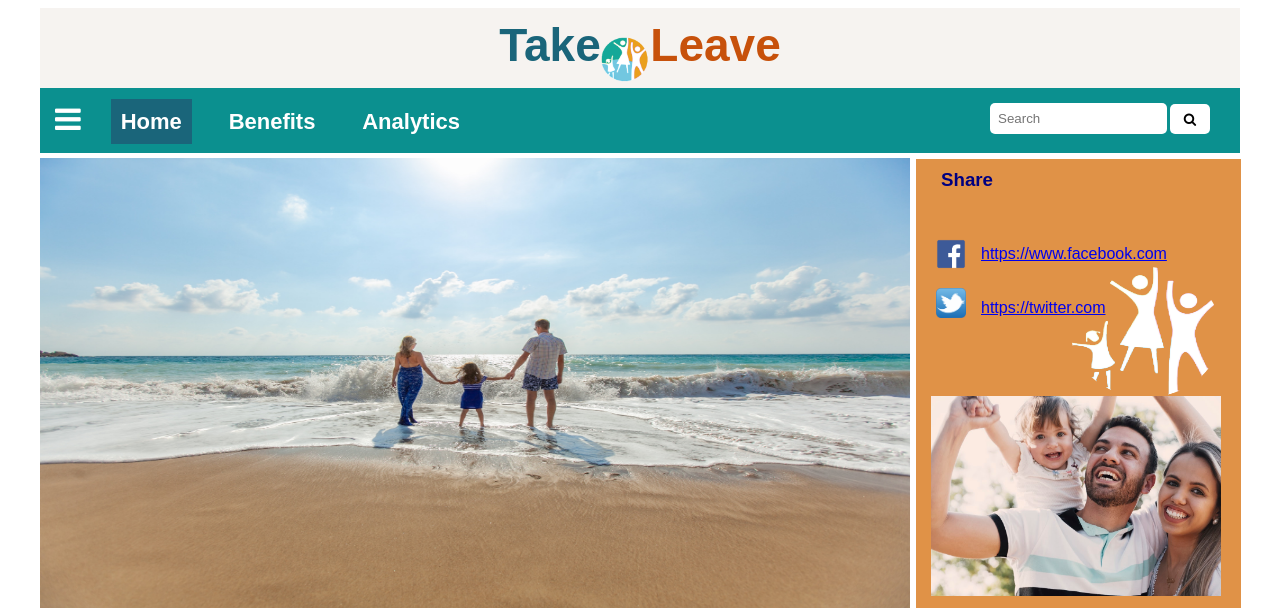
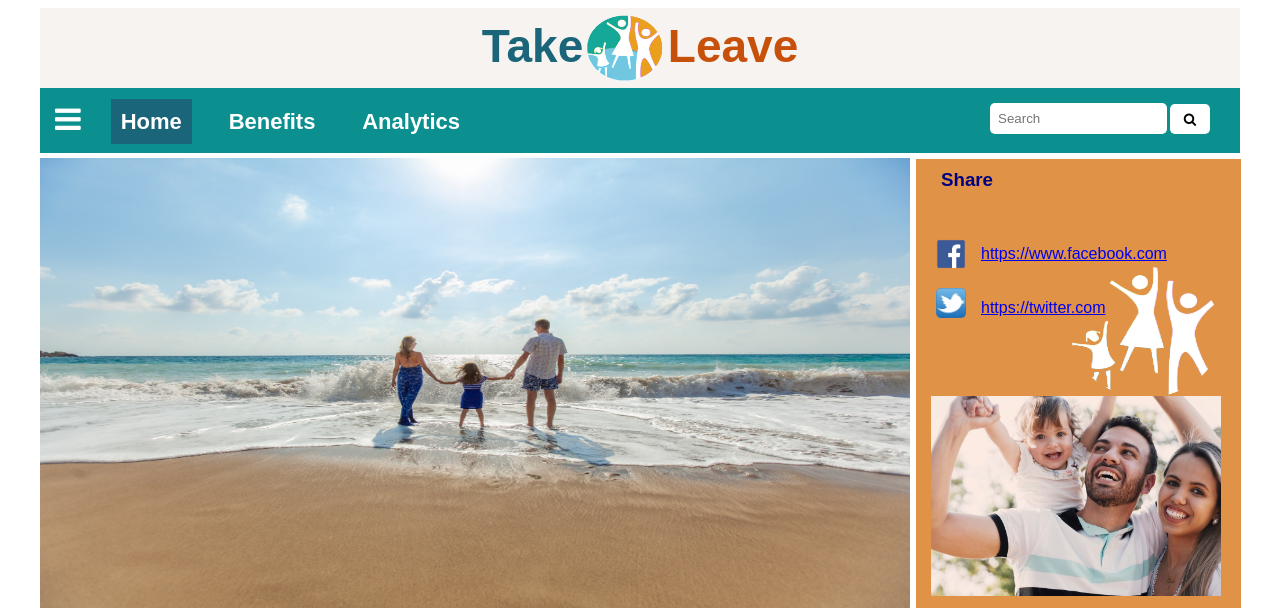
Before and after one commit to K00243723/fypproject, a PHP site: page / in a window 1280 px wide. Shown: the top 608 px of the page. Run offline with PHP 8.4, Linux system fonts and the light colour scheme.

Commit message:
adding fypproject files

```diff
--- a/css/index.css
+++ b/css/index.css
@@ -426,10 +426,10 @@ input[type=text1]{
     #header h1{
         font-size: 46px
     }
-    #header img{
+    /*#header img{
         width: 55px;
         height: 50px;
-    }
+    }*/
     .toggle{
         display: block;
     }
```
Also changed, not shown: img/mother1.jpg (added), img/mother2.jpg (added), img/mother3.jpg (added), img/mother4.jpg (added), img/parental1.jpg (added), img/parental2.jpg (added), img/parental3.jpg (added).
